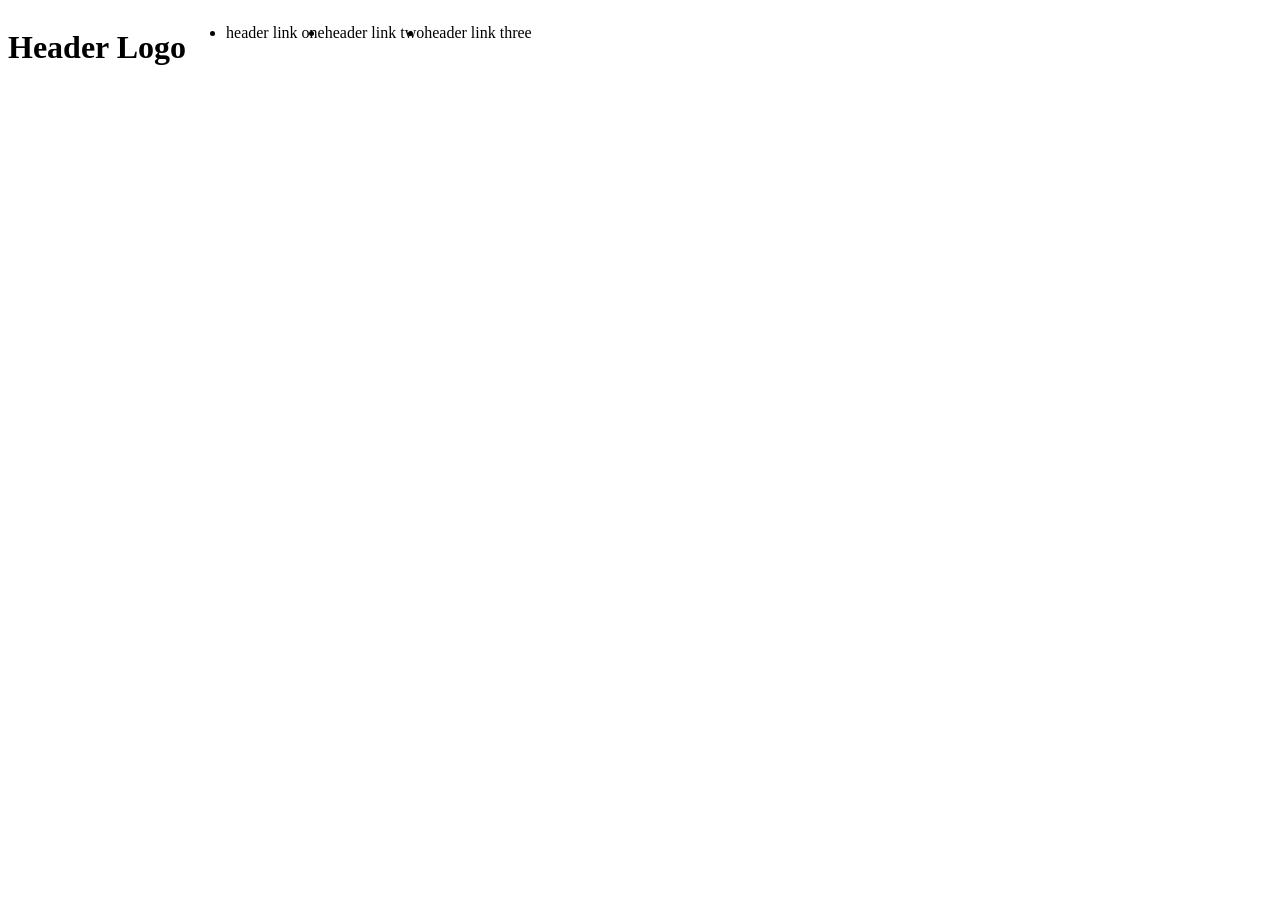
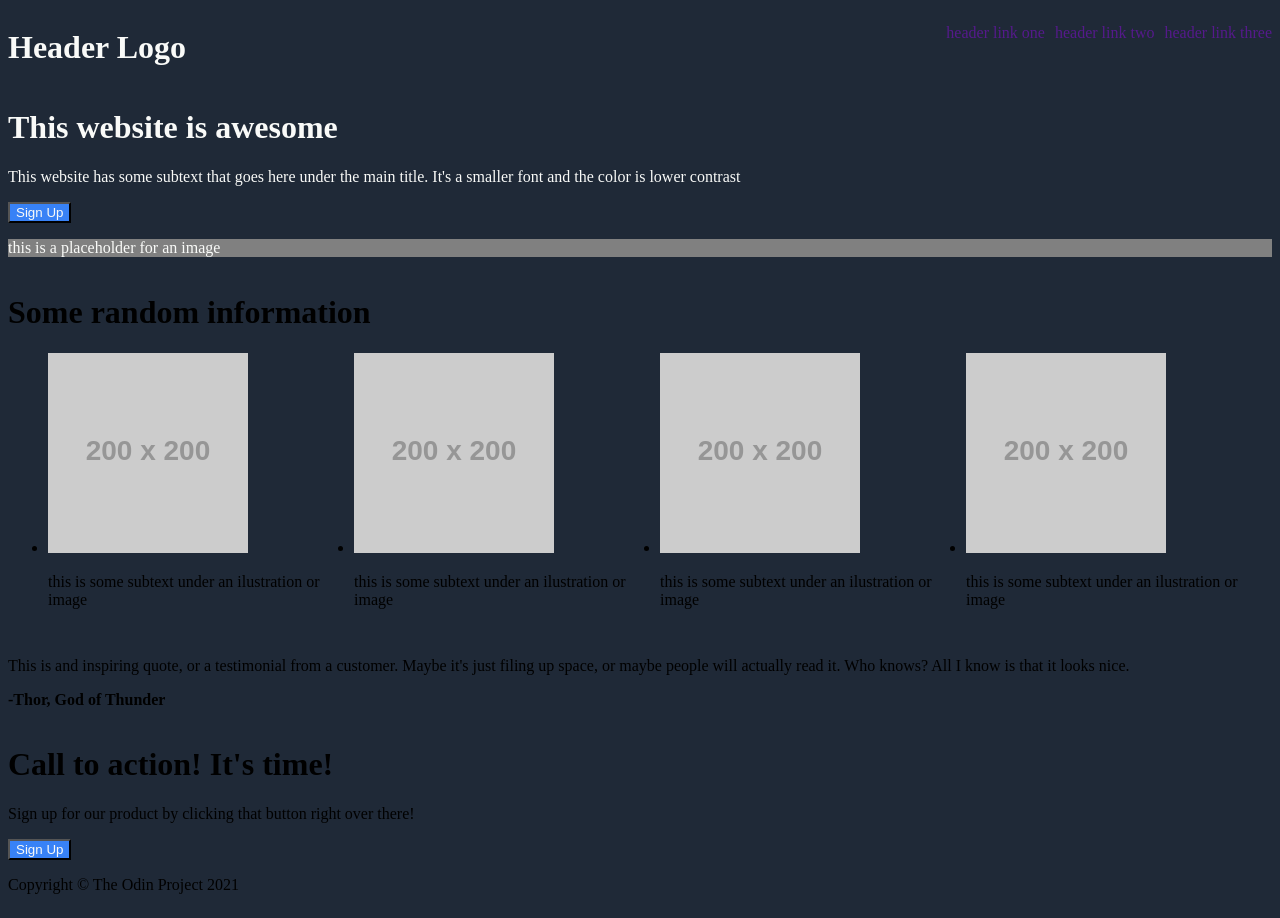
Before and after one commit to iversson-estudos/project-landing-page, a plain HTML site: page index.html in a window 1280 px wide. Before the commit the page ends 800 px from the top, so only its background shows below. Drawn offline with Linux system fonts and the light colour scheme; placeholder pictures from the web are drawn by us.

Commit message:
Created the structure on the html file, started styling it

```diff
--- a/index.html
+++ b/index.html
@@ -7,15 +7,64 @@
     <link rel="stylesheet" href="style.css">
 </head>
 <body>
-    <div class="header-container">
+<div class="top-container">
+    <div class="header">
         <h1>Header Logo</h1>
-    <div class="subheader-container">
-        <ul>
-            <li>header link one</li>
-            <li>header link two</li>
-            <li>header link three</li>
+        <ul class="header-list">
+            <a href="">header link one</a>
+            <a href="">header link two</a>
+            <a href="">header link three</a>
         </ul>
     </div>
+    <div class="introduction">
+        <div class="intro-left">
+            <h1>This website is awesome</h1>
+            <p>This website has some subtext that goes here under the main title. It's a smaller font and the color is lower contrast</p>
+            <button class="button">Sign Up</button>
+        </div>
+        <div class="intro-right">
+            <p>this is a placeholder for an image</p>
+        </div>
     </div>
+</div>
+<div class="main">
+    <h1>Some random information</h1>
+    <div class="info-boxes">
+        <ul>
+            <li>
+                <img src="https://placehold.it/200x200" alt="random image">
+                <p>this is some subtext under an ilustration or image</p>
+            </li>
+            <li>
+                <img src="https://placehold.it/200x200" alt="random image">
+                <p>this is some subtext under an ilustration or image</p>
+            </li>
+            <li>
+                <img src="https://placehold.it/200x200" alt="random image">
+                <p>this is some subtext under an ilustration or image</p>
+            </li>
+            <li>
+                <img src="https://placehold.it/200x200" alt="random image">
+                <p>this is some subtext under an ilustration or image</p>
+            </li>
+        </ul>
+    </div>
+</div>
+<div class="under-main">
+    <p>This is and inspiring quote, or a testimonial from a customer. Maybe it's just filing up space, or maybe people will actually read it. Who knows? All I know is that it looks nice.</p>
+    <strong><p>-Thor, God of Thunder</p></strong>
+</div>
+<div class="bottom">
+    <div class="bottom-left">
+        <h1>Call to action! It's time!</h1>
+        <p>Sign up for our product by clicking that button right over there!</p>
+    </div>
+    <div class="bottom-button">
+        <button class="button">Sign Up</button>
+    </div>
+</div>
+<div class="footer">
+    <p>Copyright © The Odin Project 2021</p>
+</div>
 </body>
 </html>
--- a/style.css
+++ b/style.css
@@ -1,13 +1,34 @@
 body{
     display: flex;
+    flex-direction: column;
+    background-color:#1F2937;
+}
+ul{
+    display: flex;
+ }
+
+ button{
+    color:#F9FAF8;
+    background-color: #3882f6;
+}
+a{
+    text-decoration: none;
 }
 
-.header-container
-{
+.top-container{
+    color:#F9FAF8;
+}
+
+.intro-right{
+    background-color: grey;
+}
+
+.header{
     display: flex;
 }
-
-
-ul{
-    display: flex;
+.header-list{
+    flex-grow: 1;
+    justify-content: flex-end;
+    gap: 10px;
+    list-style: none;
 }
```
